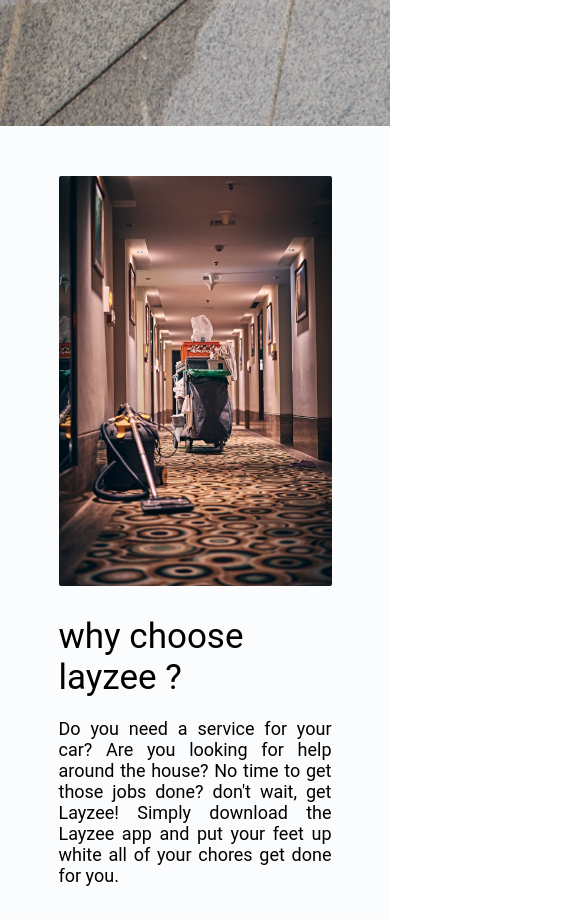
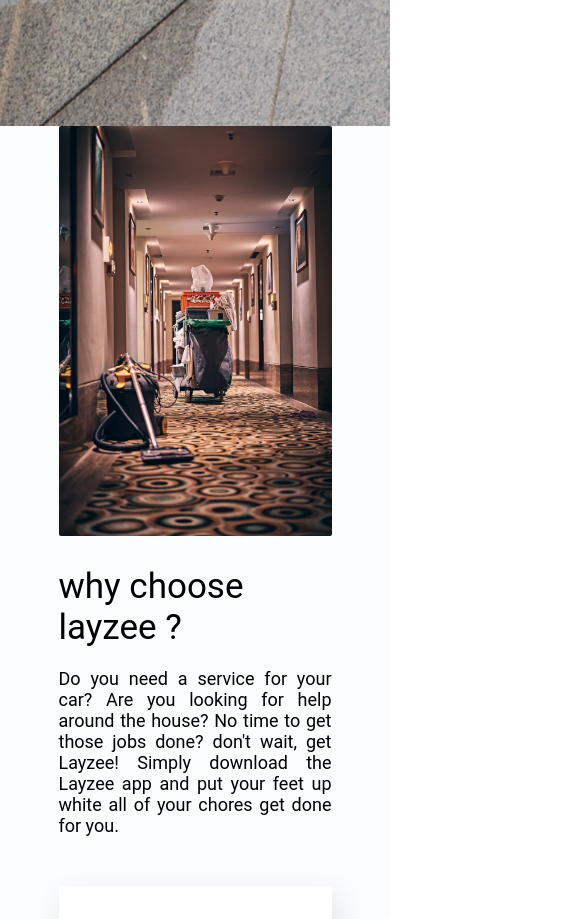
Before and after one commit to AliEmili/turbo-front-challenges, a website: page 06.sixth-project/index.html in a window 390 px wide. Shown: the part 700-1619 px from the top of the page, 570 px wide, since content can reach past the window. Drawn offline with Linux system fonts and the light colour scheme.

Commit message:
6th project : tabs section is now responsive for any size

```diff
--- a/06.sixth-project/styles/style.scss
+++ b/06.sixth-project/styles/style.scss
@@ -346,7 +346,8 @@
                     margin-top: 20px;
                 }
             }
-            @include breakpoint(850px) {
+            @include breakpoint(1000px) {
+                padding-top: 0;
                 margin-bottom: 50px;
             }
         }
@@ -401,7 +402,13 @@
                     @include breakpoint(1200px) {
                         width: 60%;
                     }
+                    @include breakpoint(850px) {
+                        width: 70%;
+                    }
                 }
+            }
+            @include breakpoint(1000px) {
+                padding: 50px 0;
             }
         }
         .services {
@@ -433,6 +440,12 @@
                         img {
                             width: 100%;
                         }
+                        @include breakpoint(550px) {
+                            display: none;
+                        }
+                    }
+                    @include breakpoint(1000px) {
+                        padding-top: 50px;
                     }
                 }
                 .left-side {
@@ -450,7 +463,24 @@
                     .secondary-text {
                         margin-bottom: 40px;
                     }
+                    @include breakpoint(1000px) {
+                        padding-top: 50px;
+                        order: 1;
+                        align-items: center;
+                        text-align: center;
+                    }
+                    @include breakpoint(550px) {
+                        padding-top: 0;
+                    }
                 }
+                @include breakpoint(1000px) {
+                    @include flexBox(flex-start,
+                    center,
+                    column);
+                }
+            }
+            @include breakpoint(550px) {
+                padding: 0;
             }
         }
         .tabs-container {
@@ -480,6 +510,18 @@
                         width: 100%;
                         position: relative;
                         top: -110%;
+                        @include breakpoint(900px) {
+                            top: -80%;
+                        }
+                        @include breakpoint(700px) {
+                            top: -50%;
+                        }
+                        @include breakpoint(600px) {
+                            top: -30%;
+                        }
+                    }
+                    @include breakpoint(800px) {
+                        display: none;
                     }
                 }
                 .cards-container {
@@ -504,7 +546,18 @@
                         .secondary-text {
                             opacity: 0.5;
                         }
+                        @include breakpoint(800px) {
+                            padding-bottom: 20px;
+                        }
                     }
+                    @include breakpoint(800px) {
+                        @include flexBox(flex-start,
+                        center,
+                        column);
+                    }
+                }
+                @include breakpoint(800px) {
+                    align-items: center;
                 }
             }
         }
```
Also changed, not shown: 06.sixth-project/styles/style.css.
